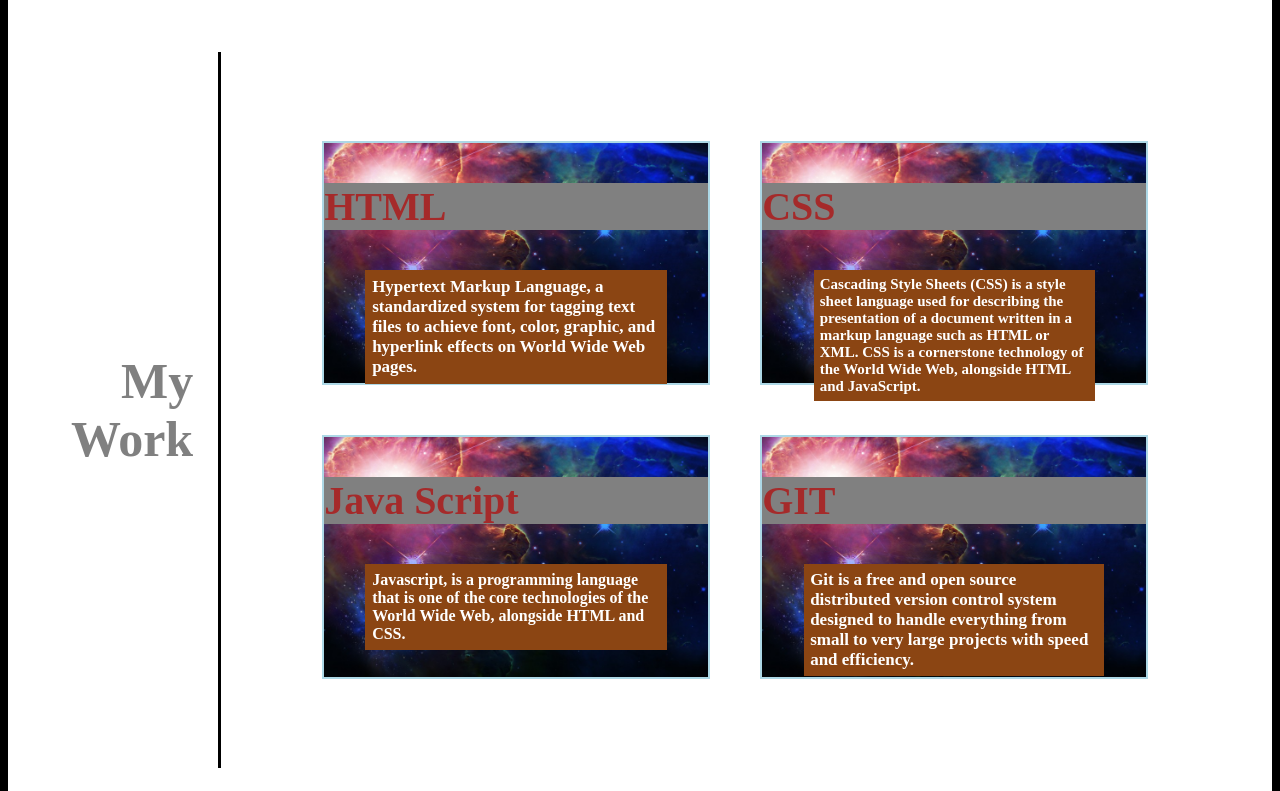
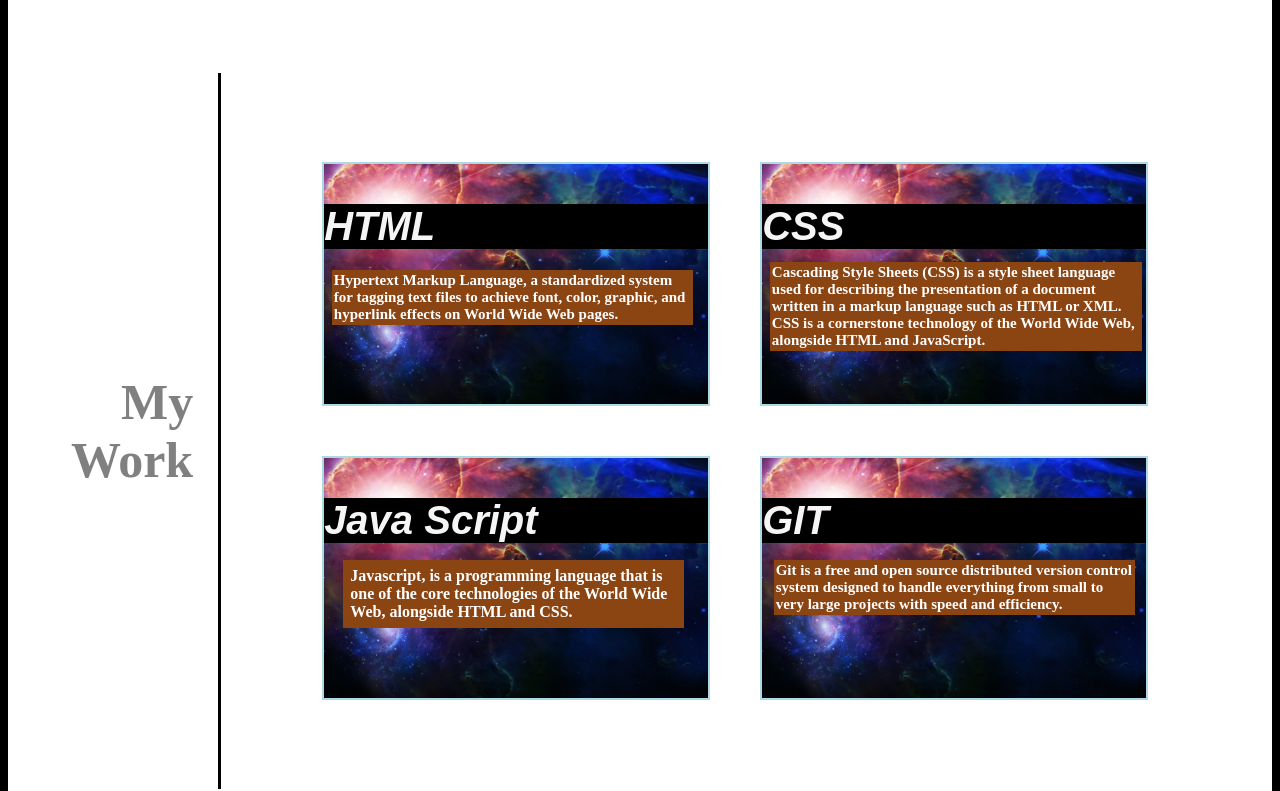
Before and after one commit to seanlthecoder/ThePortfolioOfAKing, a plain HTML site: page index.html in a window 1280 px wide. Shown: the part 556-1347 px from the top of the page. Drawn offline with Linux system fonts and the light colour scheme.

```diff
--- a/assets/style.css
+++ b/assets/style.css
@@ -82,14 +82,18 @@
 }
 
 .coding h3 {
-  color: brown;
-  background-color: gray;
+  color: whitesmoke;
+  background-color: black;
   font-size: 40px;
+  font-family: sans-serif;
+  font-style: oblique;
+
 
 }
 
  a {
   text-decoration: none;
+
 
 }
 
@@ -109,19 +113,19 @@
 
 #CSSinfo {
   font-size: 15px;
-  padding: 6px;
+  padding: 2px;
   display:flex;
-  width: 70%;
-  margin: 1% auto;
+  width: 96%;
+  margin: -7% 0px 0px 2%;
 
 }
 
 #htmlinfo {
-  font-size: 17px;
-  padding: 7px;
+  font-size: 15px;
+  padding: 2px;
   display:flex;
-  width: 75%;
-  margin: 1% auto;
+  width: 93%;
+  margin: -5% 5% -5% 2%;
 }
 
 
@@ -129,16 +133,16 @@
   font-size: 16px;
   padding: 7px;
   display:flex;
-  width: 75%;
-  margin: 1% auto;
+  width: 85%;
+  margin: -6% 0px 0px 5%;
 }
 
 #gitinfo {
-  font-size: 17px;
-  padding: 6px;
+  font-size: 15px;
+  padding: 2px;
   display:flex;
-  width: 75%;
-  margin: 1% auto;
+  width: 93%;
+  margin: -6% 0% 0% 3%;
 }
 
 
@@ -177,6 +181,16 @@
 .thatsme {
   margin-left: 25px;
 }
+
+a:link {
+    color:firebrick;
+}
+
+a:hover {
+  color:forestgreen
+}
+
+
 
 
 .background header nav ul {
--- a/index.html
+++ b/index.html
@@ -34,7 +34,7 @@
         <section id="whoami" class="bio">
 
             <h2>Who Am I?</h2>
-            <p>I am a father of 3, a Developer in the making, a man of culture and a man of the highest quality. I don't know what I'm doing on this rock but I'll try my hand at coding until I figure it out. </p>
+            <p>A father of 3, a Developer in the making, an extreme Christopher Nolan stan, a man of culture, knowledge from the Gods and a man of the highest quality. I don't know what I'm doing on this rock but I'll try my hand at coding until I figure it out. </p>
 
         </section>
 
```
